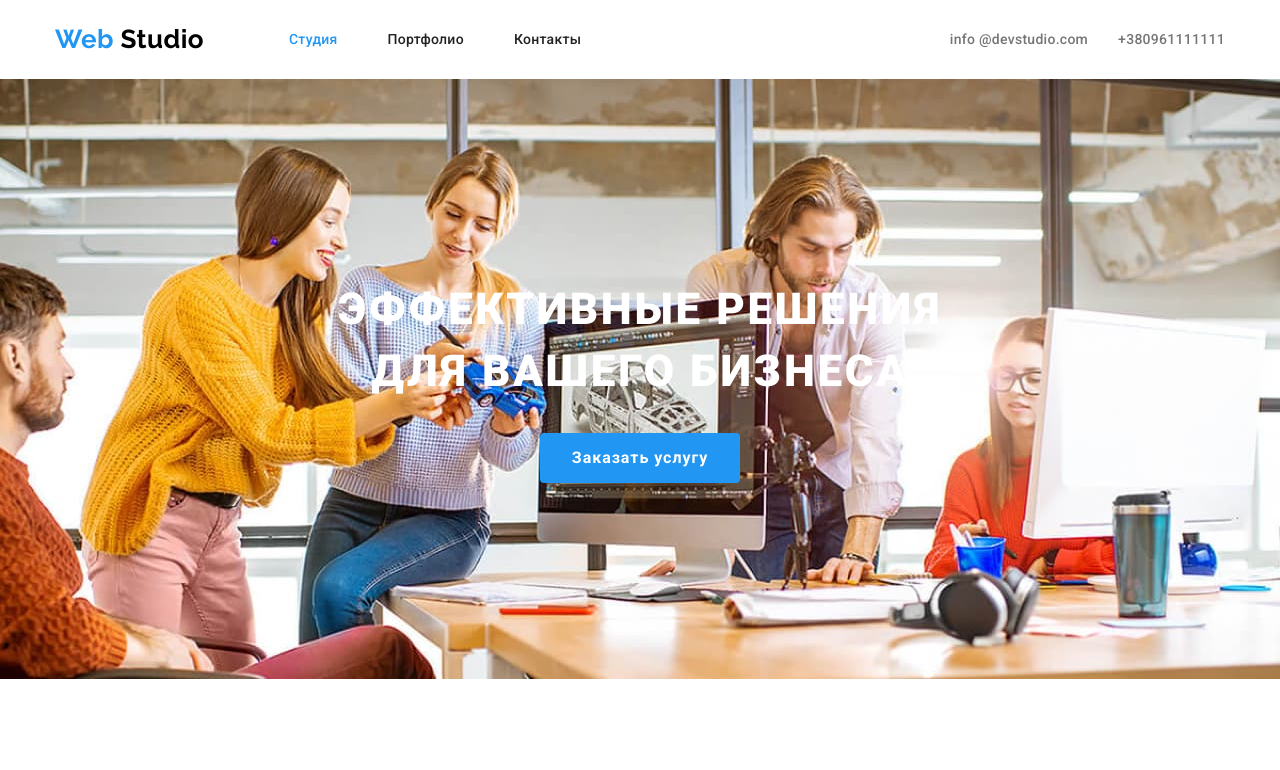
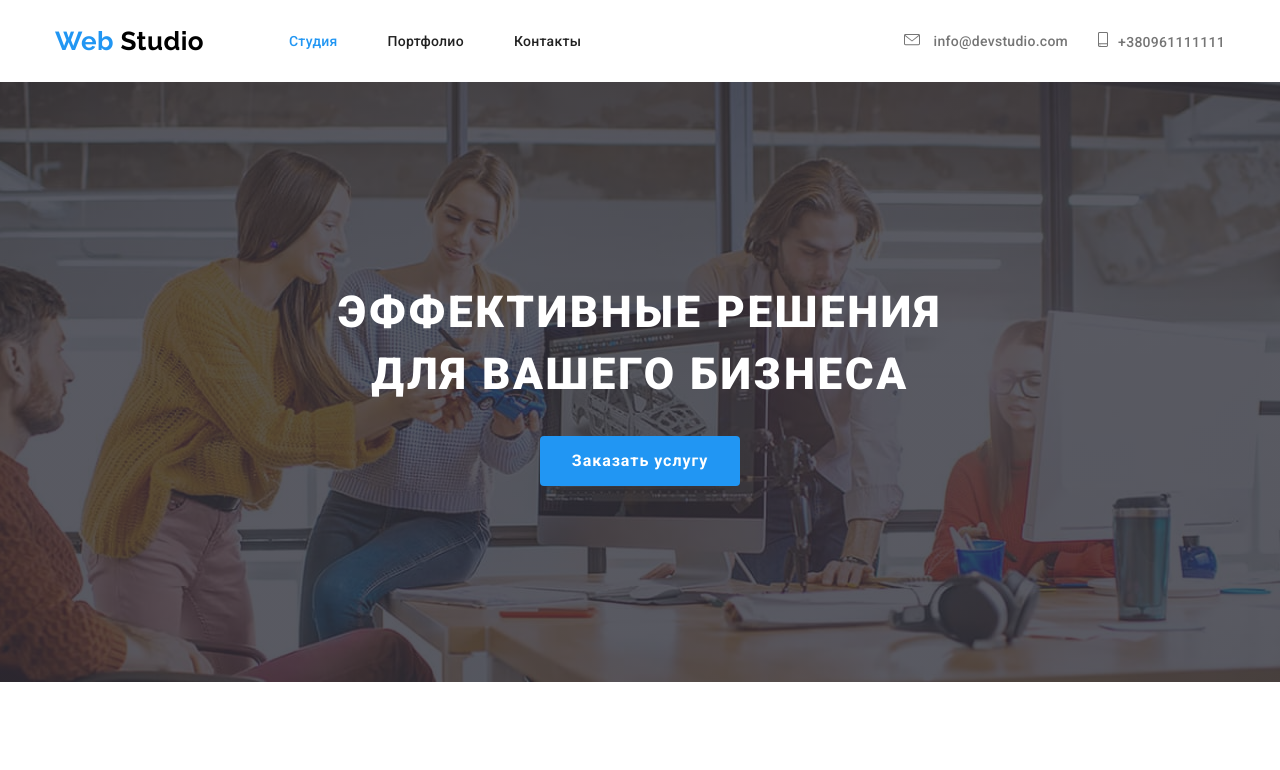
Before and after one commit to alena-senkiv/goit-markup-hw-03, a plain HTML site: page index.html in a window 1280 px wide. Shown: the top 770 px of the page. Drawn offline with nearby package versions, Linux system fonts and the light colour scheme.

Commit message:
hero width

```diff
--- a/css/main.css
+++ b/css/main.css
@@ -115,6 +115,18 @@ button {
   fill: var(--accent-color);
 }
 
+.adress-icon {
+  width: 16px;
+  height: 12px;
+  margin-right: 10px;
+}
+
+.phone-icon {
+  width: 10px;
+  height: 15px;
+  margin-right: 10px;
+}
+
 /* Logo */
 
 .header-logo,
@@ -223,7 +235,8 @@ button {
   /* max-width: 1600px; */
   height: 600px;
 
-  background: url(../images/hero.jpg) no-repeat;
+  background-image: linear-gradient(to right, rgba(47, 48, 58, 0.8), rgba(47, 48, 58, 0.8)), url(../images/hero.jpg);
+  background-repeat: no-repeat;
   background-position: center;
   background-size: cover;
 
--- a/index.html
+++ b/index.html
@@ -25,10 +25,19 @@
         </nav>
         <ul class="header-adress">
           <li class="adress-item">
-            <a class="adress-link" href="mailto:info@devstudio.com" lang="en"> info @devstudio.com</a>
+            <a class="adress-link" href="mailto:info@devstudio.com" lang="en"
+              ><svg class="adress-icon">
+                <use href="./images/sprite.svg#envelope-icon"></use>
+              </svg>
+              info@devstudio.com</a
+            >
           </li>
           <li class="adress-item">
-            <a class="adress-link" href="tel:+380961111111">+380961111111</a>
+            <a class="adress-link" href="tel:+380961111111"
+              ><svg class="phone-icon">
+                <use href="./images/sprite.svg#phone-icon"></use></svg
+              >+380961111111</a
+            >
           </li>
         </ul>
       </div>
```
Also changed, not shown: portfolio.html (+7 -2 lines).
